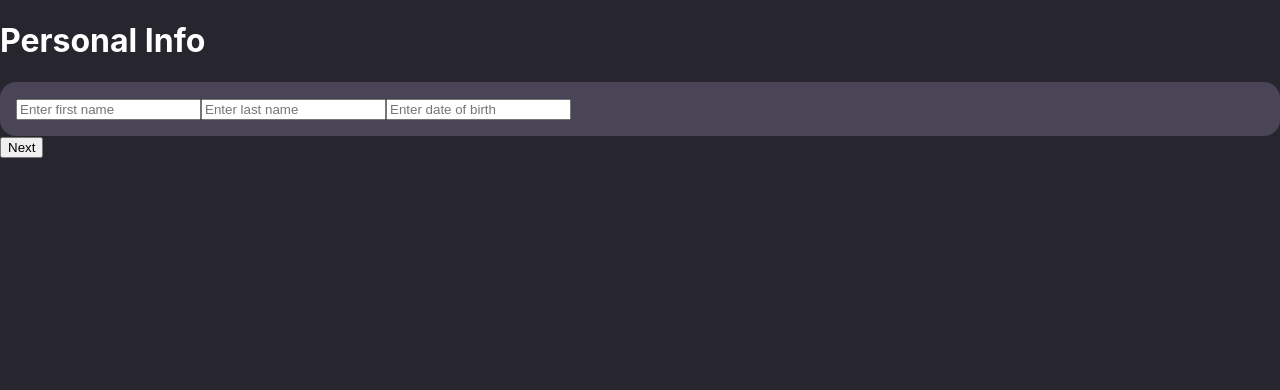
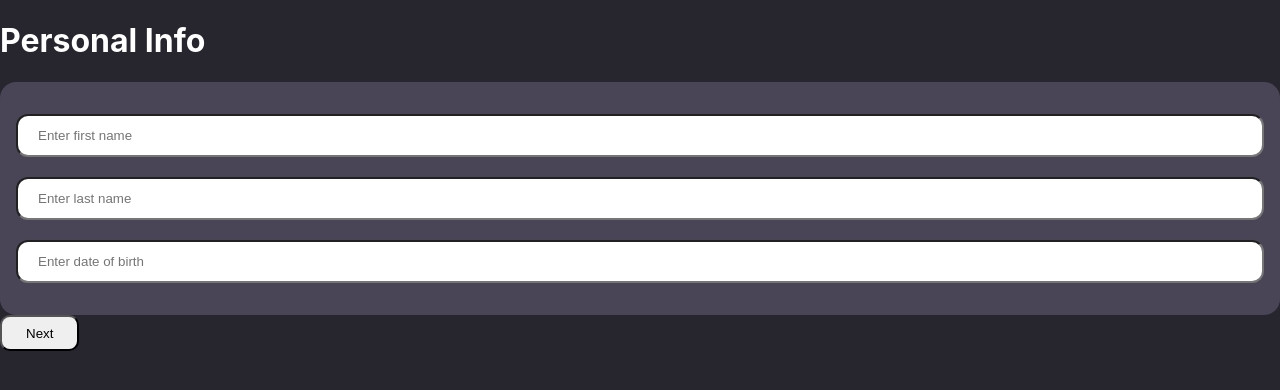
Before and after one commit to Aryan214G/prodesk-registration-wizard, a React (Vite) app in the folder prodesk-registration-wizard/: page / in a window 1280 px wide. Shown: the top 390 px of the page. Built offline with nearby package versions, Linux system fonts and the light colour scheme.

Commit message:
Refactor card styles to enhance layout and spacing; adjust input and button padding

```diff
--- a/prodesk-registration-wizard/src/App.css
+++ b/prodesk-registration-wizard/src/App.css
@@ -9,6 +9,19 @@
 
 .card {
   background-color: rgb(73, 69, 86);
-  padding: 1rem;
+  padding: 2rem 1rem;
   border-radius: 1rem;
+  display: flex;
+  flex-direction: column;
+  gap: 20px;
 }
+
+input {
+  padding: 0.75rem 1.25rem;
+  border-radius: 12px;
+}
+
+button {
+  padding: 0.55rem 1.5rem;
+  border-radius: 10px;
+}
```
